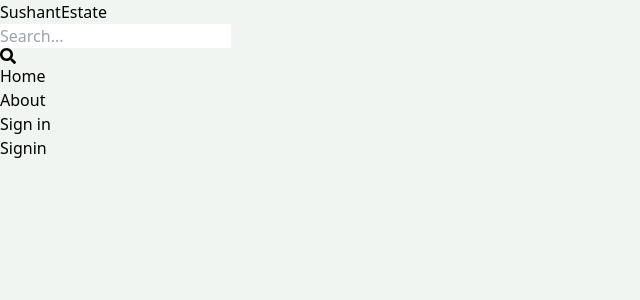
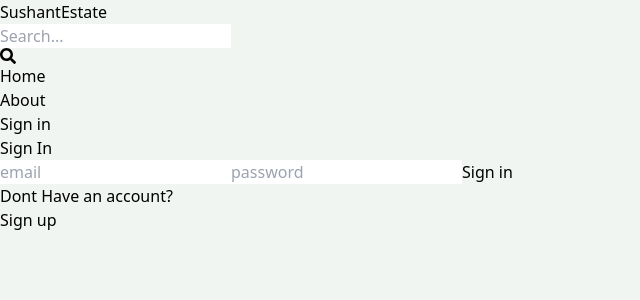
Before and after one commit to sushantkumar8405/estate, a React (Vite) app in the folder client/: page /sign-in in a window 1280 px wide. Shown: the top 300 px of the page, without its empty margins (0-640 px from the left). Built offline with nearby package versions, Linux system fonts and the light colour scheme.

Commit message:
complete sign in page functionality

```diff
--- a/client/src/pages/Signin.jsx
+++ b/client/src/pages/Signin.jsx
@@ -1,7 +1,66 @@
-import React from 'react'
+import { useState } from 'react'
+import {Link,useNavigate} from 'react-router-dom'
+
 
 export default function Signin() {
+  const [formData,setFormData] = useState({});
+  const [error,setError] = useState(null);
+  const [loading,setLoading] = useState(false);
+  const navigate = useNavigate();
+  const handleChange=(e)=>{
+    setFormData(
+      {
+        ...formData,
+        [e.target.id]:e.target.value,
+      }
+    )
+  }
+  const handleSubmit = async (e) =>{
+    e.preventDefault();
+    try{
+      setLoading(true);
+    const res = await fetch('/api/auth/signin',{
+      method : 'POST',
+      headers:{
+        'Content-Type': 'application/json',
+      },
+      body: JSON.stringify(formData),
+    });
+    const data = await res.json();
+    if(data.success===false){
+      setError(data.message);
+      setLoading(false);
+      return ;
+    }
+    setLoading(false);
+    setError(null);
+    navigate('/');
+
+    }catch(error){
+      setLoading(false);
+      setError(error.message);
+    }
+
+    //console.log(data);
+  };
+ // console.log(formData)
   return (
-    <div>Signin</div>
+    <div className='p-3 max-w-lg mx-auto'>
+      <h1 className='test-3xl text-center font-semibold my-7'>Sign In</h1>
+      <form onSubmit={handleSubmit} className='flex flex-col gap-4'>
+        <input type="email" placeholder='email' className='border p-3 rounded-lg' id='email' onChange={handleChange}/>
+        <input type="password" placeholder='password' className='border p-3 rounded-lg' id='password' onChange={handleChange}/>
+         <button disabled={loading} className=' bg-slate-700 text-white p-3 rounded-lg uppercase hover:opacity-95 disabled:-80'>{loading ?'Loading...' : 'Sign in'}</button>
+      </form>
+      <div className='flex gap-2 mt-5'>
+        <p>Dont Have an account?</p>
+        <Link to={"/sign-up"}>
+          <span className='text-blue-700'>Sign up</span>
+        </Link>
+        <div>
+          {error && <p className='text-red-500 mt-5'>{error}</p>}
+        </div>
+      </div>
+    </div>
   )
 }
```
